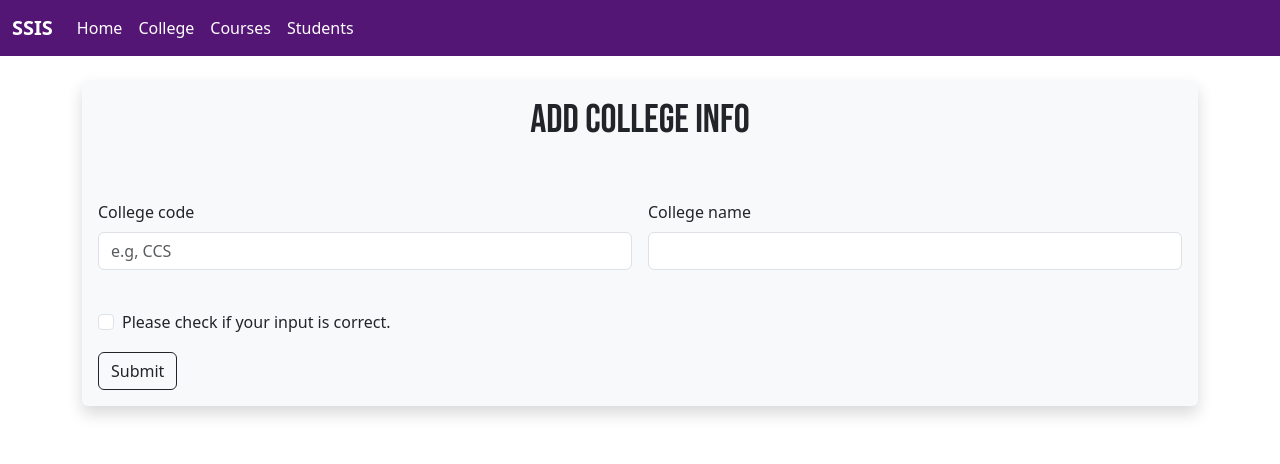
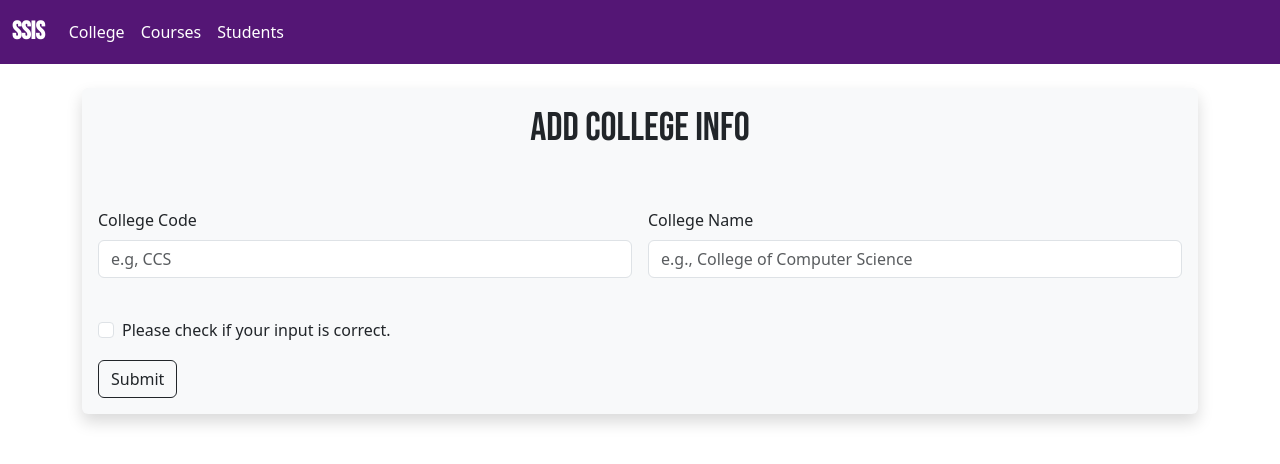
Before and after one commit to edenDorato27/SSIS_CCC181_WEB, a Flask app: page /college/add in a window 1280 px wide. Shown: the top 464 px of the page. Run offline with Flask 3, Linux system fonts and the light colour scheme; some libraries are stand-ins or nearby versions.

Commit message:
changed header, font, and fixed placeholder text

```diff
--- a/app/college/controller.py
+++ b/app/college/controller.py
@@ -3,7 +3,7 @@ from . import college_bp
 import app.models.college_model as collegeModel
 from app.college.forms import CollegeForm
 
-headings = ("College_code", "College Name", "Actions")
+headings = ("College Code", "College Name", "Actions")
 
 @college_bp.route('/')
 def home_page():
--- a/app/course/controller.py
+++ b/app/course/controller.py
@@ -3,7 +3,7 @@ from . import course_bp
 import app.models.course_model as courseModel
 from app.course.forms import CourseForm
 
-headings = ("Course_code", "Course name", "College_code", "Actions")
+headings = ("Course Code", "Course name", "College Code", "Actions")
 
 @course_bp.route('/')
 def home_page():
--- a/app/static/css/styles.css
+++ b/app/static/css/styles.css
@@ -14,6 +14,11 @@
 h1 {
     font-family: 'Bebas Neue', sans-serif;
     text-align: center;
+  }
+
+.navbar-brand {
+    font-family: 'Bebas Neue', sans-serif;
+    font-size: 25px;
   }
 
 #popup {
--- a/app/templates/add_college.html
+++ b/app/templates/add_college.html
@@ -18,7 +18,7 @@
     <form class="row g-3 needs-validation" method="POST" action="/college/add" novalidate>
         <!-- ID Number -->
         <div class="col-md-6">
-            <label for="validationCustom01" class="form-label">College code</label>
+            <label for="validationCustom01" class="form-label">College Code</label>
             <input type="text" placeholder="e.g, CCS" class="form-control" id="validationCustom01" name="college_code" required>
             <!-- Corrected 'name' attribute to match your Flask route -->
             <div class="valid-feedback">
@@ -30,8 +30,8 @@
         </div>
         <!-- First Name -->
         <div class="col-md-6">
-            <label for "validationCustom02" class="form-label">College name</label>
-            <input type="text" class="form-control" id="validationCustom02" name="college_name" required>
+            <label for "validationCustom02" class="form-label">College Name</label>
+            <input type="text" placeholder="e.g., College of Computer Science" class="form-control" id="validationCustom02" name="college_name" required>
             <!-- Corrected 'name' attribute to match your Flask route -->
             <div class="valid-feedback">
                 Looks good!
--- a/app/templates/edit_college.html
+++ b/app/templates/edit_college.html
@@ -11,7 +11,7 @@
         <!-- Include the ID number as part of the action URL -->
         <!-- ID Number -->
         <div class="col-md-6">
-            <label for="validationCustom01" class="form-label">College code</label>
+            <label for="validationCustom01" class="form-label">College Code</label>
             <input type="text" class="form-control" id="validationCustom01" name="college_code" required value="{{ info.college_code }}" readonly>
             <div class="valid-feedback">
                 Looks good!
@@ -23,7 +23,7 @@
 
         <!-- First Name -->
         <div class="col-md-6">
-            <label for="validationCustom02" class="form-label">College name</label>
+            <label for="validationCustom02" class="form-label">College Name</label>
             <input type="text" class="form-control" id="validationCustom02" name="college_name" required value="{{ info.college_name }}">
             <div class="valid-feedback">
                 Looks good!
--- a/app/templates/navbar.html
+++ b/app/templates/navbar.html
@@ -1,14 +1,16 @@
 <nav class="navbar navbar-expand-lg" style="background-color: #541675;">
     <div class="container-fluid">
-        <a class="navbar-brand" style="color:#FFFFFF; font-weight: bold" href="#" >SSIS</a>
+        <a class="navbar-brand" style="color:#FFFFFF; font-weight: bold" href={{ url_for('student.home_page') }}>SSIS</a>
         <button class="navbar-toggler" type="button" data-bs-toggle="collapse" data-bs-target="#navbarSupportedContent" aria-controls="navbarSupportedContent" aria-expanded="false" aria-label="Toggle navigation">
           <span class="navbar-toggler-icon"></span>
         </button>
         <div class="collapse navbar-collapse" id="navbarSupportedContent">
           <ul class="navbar-nav me-auto mb-2 mb-lg-0">
+          <!--
             <li class="nav-item">
               <a class="nav-link active" style="color:#FFFFFF" aria-current="page" href={{ url_for('student.home_page') }}>Home</a>
             </li>
+          -->
             <li class="nav-item">
               <a class="nav-link active" style="color:#FFFFFF" href={{ url_for('college.college') }}>College</a>
             </li>
```
Also changed, not shown: app/templates/add_course.html (+4 -4 lines), app/templates/edit_course.html (+4 -4 lines).
